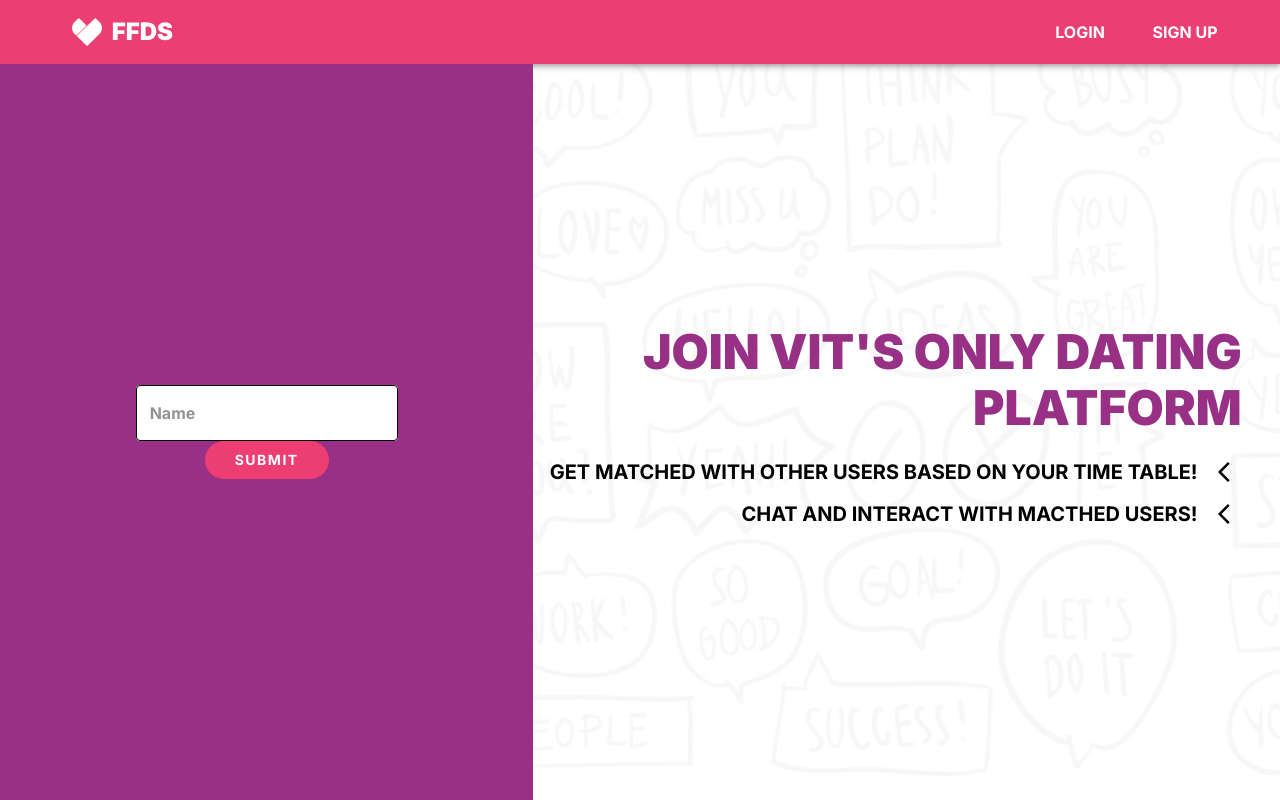
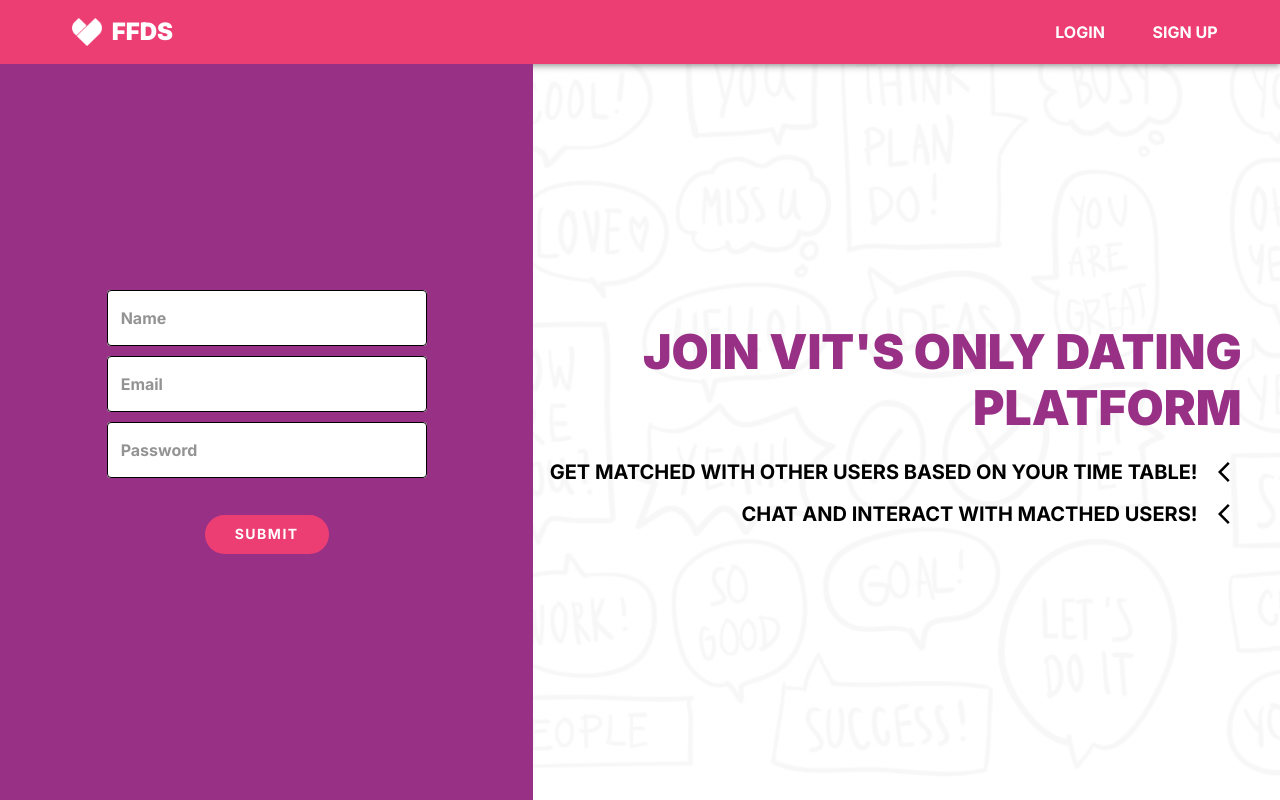
Before and after one commit to CodeChefVIT/FFDS, a React (Create React App) app: page /login in a window 1280 px wide. Built offline with nearby package versions, Linux system fonts and the light colour scheme.

Commit message:
login page ui done

```diff
--- a/src/pages/LoginPage/LoginPage.css
+++ b/src/pages/LoginPage/LoginPage.css
@@ -34,7 +34,3 @@
 .login-form .MuiOutlinedInput-notchedOutline {
 	border-color: black !important;
 }
-
-.login-form .MuiOutlinedInput-notchedOutline:hover {
-	border-color: rgb(223, 223, 223) !important;
-}
--- a/src/pages/LoginPage/LoginPage.js
+++ b/src/pages/LoginPage/LoginPage.js
@@ -27,7 +27,7 @@ function LoginPage() {
 			exit={{ opacity: 0, transition: { duration: 0.5 } }}
 		>
 			<Grid container spacing={0} style={{ height: "100%" }}>
-				<Grid item sm={12} md={5} className="login-section">
+				<Grid item xs={12} md={5} className="login-section">
 					<form
 						onSubmit={handleSubmit(submitForm)}
 						className="login-form"
@@ -37,7 +37,36 @@ function LoginPage() {
 							name="name"
 							inputRef={register}
 							placeholder="Name"
-							// style={{ backgroundColor: "white" }}
+							style={{ width: "60%", marginBottom: "10px" }}
+							InputProps={{
+								style: {
+									color: "black",
+									fontWeight: "bold",
+									backgroundColor: "white",
+								},
+							}}
+						/>
+						<TextField
+							variant="outlined"
+							name="email"
+							inputRef={register}
+							placeholder="Email"
+							style={{ width: "60%", marginBottom: "10px" }}
+							InputProps={{
+								style: {
+									color: "black",
+									fontWeight: "bold",
+									backgroundColor: "white",
+								},
+							}}
+						/>
+						<TextField
+							variant="outlined"
+							name="password"
+							type="password"
+							inputRef={register}
+							placeholder="Password"
+							style={{ width: "60%", marginBottom: "7%" }}
 							InputProps={{
 								style: {
 									color: "black",
@@ -51,6 +80,7 @@ function LoginPage() {
 							color="primary"
 							className="action-btn"
 							type="submit"
+							style={{ marginBottom: "20px" }}
 						>
 							SUBMIT
 						</Button>
```
